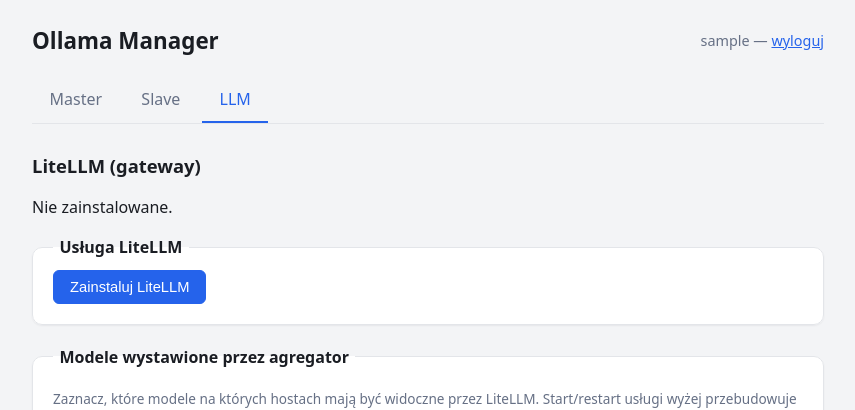
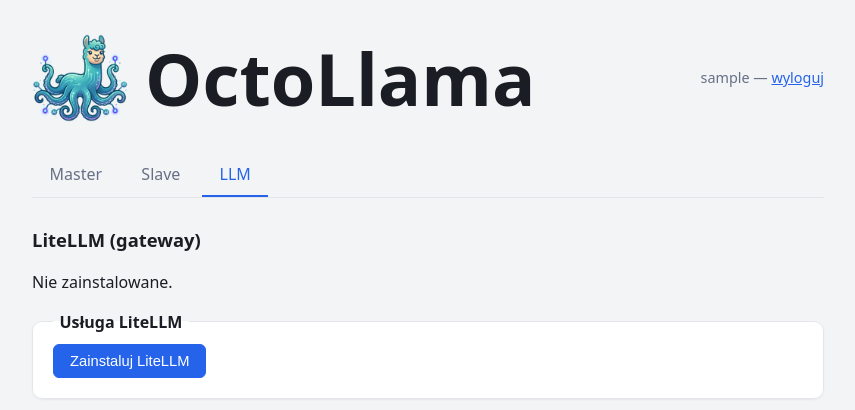
Before and after one commit to cyryllo/OctoLlama, a Flask app: page /llm in a window 1280 px wide. Shown: the top 410 px of the page, without its empty margins (212-1067 px from the left). Run offline with Flask 3, Linux system fonts and the light colour scheme; the visitor is signed in with stand-in values (Sample User, id 1); data that the repository does not hold is empty.

Commit message:
Add OctoLlama branding: logo, favicon, larger header title

```diff
--- a/web/static/style.css
+++ b/web/static/style.css
@@ -1,4 +1,4 @@
-/* Ollama Manager - panel WWW. Samodzielny CSS, bez frameworka/CDN, jasny+ciemny motyw. */
+/* OctoLlama - panel WWW. Samodzielny CSS, bez frameworka/CDN, jasny+ciemny motyw. */
 
 :root {
   --bg: #f3f4f6;
@@ -67,8 +67,16 @@
 }
 
 header.top h1 {
-  font-size: 1.4rem;
+  font-size: 4.5rem;
   margin: 0;
+  display: flex;
+  align-items: center;
+  gap: 1rem;
+}
+
+.logo-icon {
+  height: 5.5rem;
+  width: auto;
 }
 
 .uzytkownik {
@@ -278,4 +286,6 @@
   nav.zakladki a { padding: 0.5rem 0.7rem; font-size: 0.92rem; }
   table { font-size: 0.9rem; }
   th, td { padding: 0.45rem 0.5rem; }
+  header.top h1 { font-size: 2.4rem; }
+  .logo-icon { height: 3rem; }
 }
--- a/web/templates/base.html
+++ b/web/templates/base.html
@@ -4,13 +4,14 @@
   <meta charset="utf-8">
   <meta name="viewport" content="width=device-width, initial-scale=1">
   <meta name="color-scheme" content="light dark">
-  <title>Ollama Manager — panel WWW</title>
+  <title>OctoLlama — panel WWW</title>
+  <link rel="icon" type="image/png" href="{{ url_for('static', filename='favicon.png') }}">
   <link rel="stylesheet" href="{{ url_for('static', filename='style.css') }}">
 </head>
 <body>
   <div class="container">
     <header class="top">
-      <h1>Ollama Manager</h1>
+      <h1><img src="{{ url_for('static', filename='favicon.png') }}" alt="" class="logo-icon">OctoLlama</h1>
       {% if session.get('zalogowany') %}
         <span class="uzytkownik">{{ session.get('username') }} — <a href="{{ url_for('logout') }}">wyloguj</a></span>
       {% endif %}
```
Also changed, not shown: README.md, ico.png (added), web/static/favicon.png (added), 2 other files.
